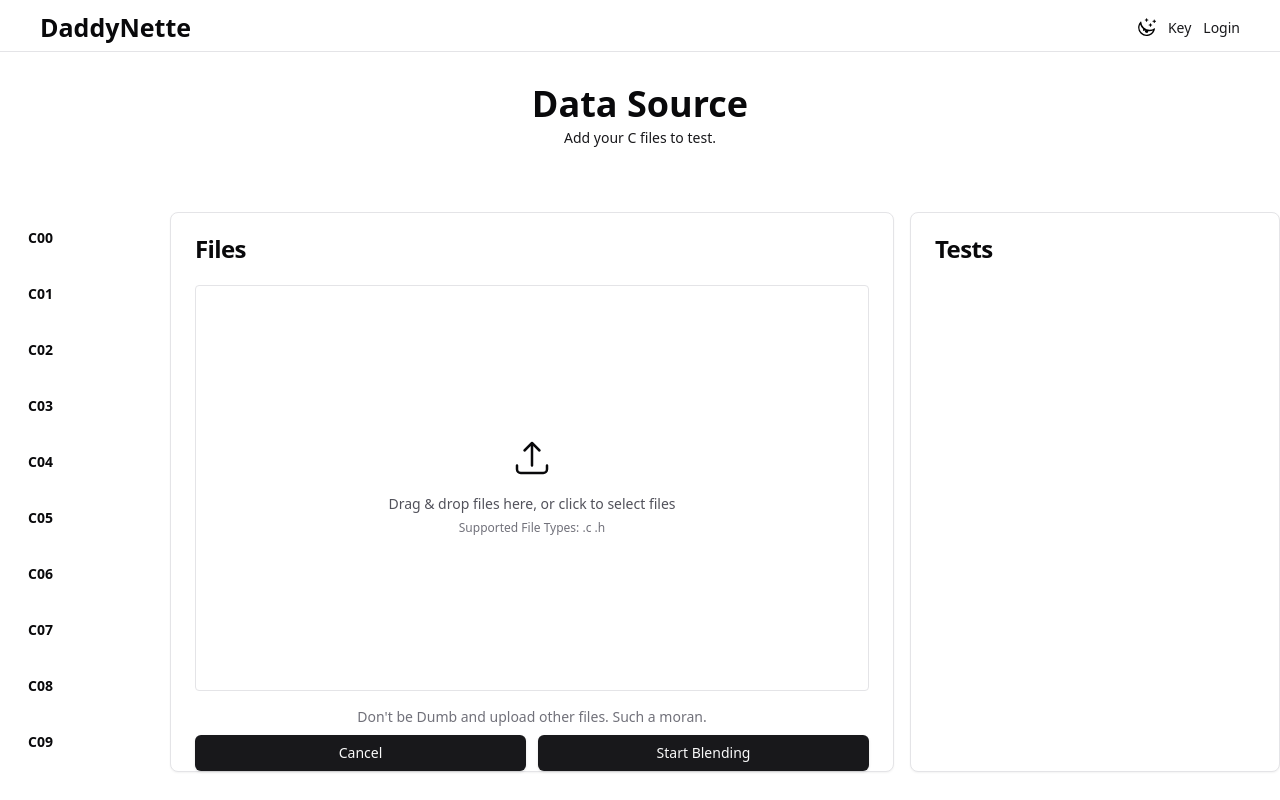
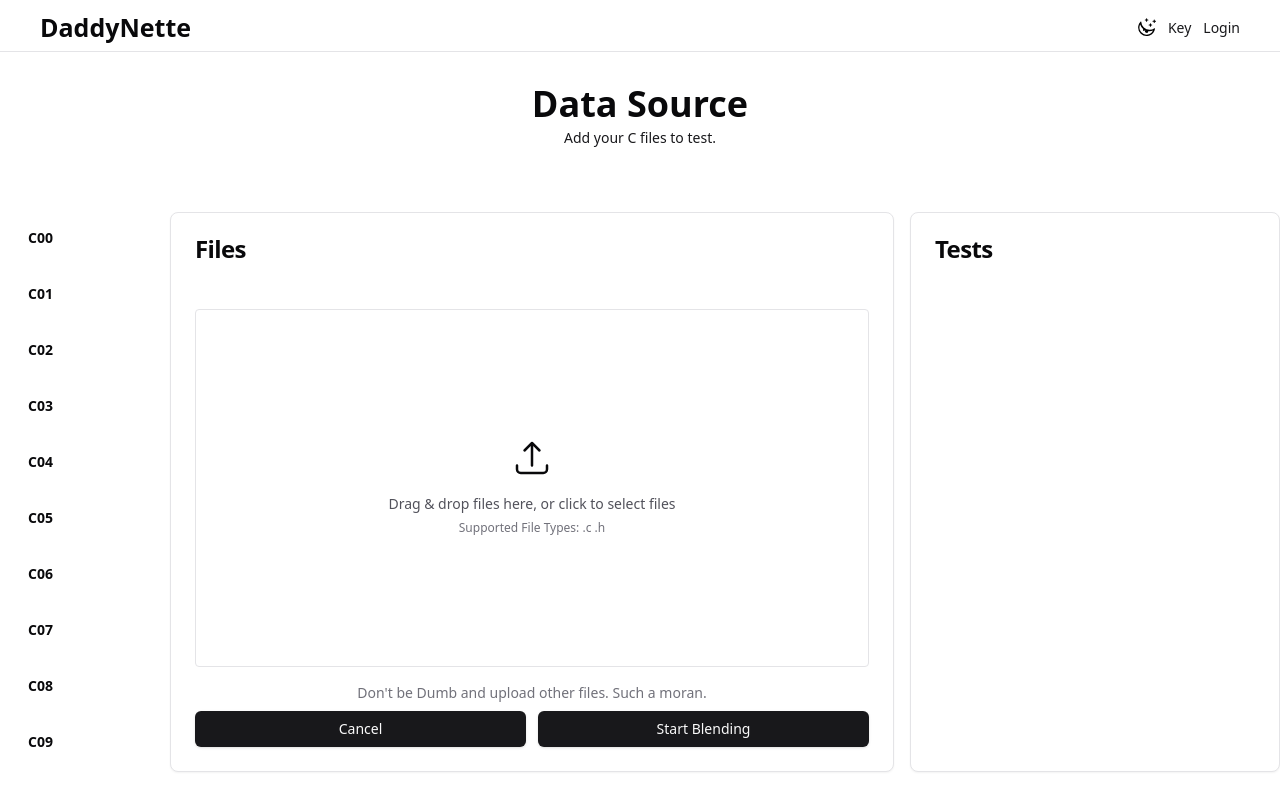
Before and after one commit to zakaria-jaddad/Daddynette, a React (Vite) app: page / in a window 1280 px wide. Built offline with nearby package versions, Linux system fonts and the light colour scheme.

Commit message:
Static: Small Fix in layout

```diff
--- a/src/components/Main/Main.tsx
+++ b/src/components/Main/Main.tsx
@@ -147,7 +147,7 @@ const Main = () => {
                     </h3>
                   </div>
                   <form
-                    className="px-6 md:pb-0 flex-1 h-full"
+                    className="p-6 flex-1 h-full"
                     onDragEnter={handleDrag}
                     onDragLeave={handleDrag}
                     onDragOver={handleDrag}
@@ -173,7 +173,7 @@ const Main = () => {
                           name="file"
                           value={[]}
                         />
-                        <div className="flex-1 max-h-[490px]">
+                        <div className="flex-1 h-full">
                           {filesList.length === 0 ? (
                             <label
                               className="p-16 justify-center items-center w-full h-full flex flex-col gap-4 cursor-pointer"
```
